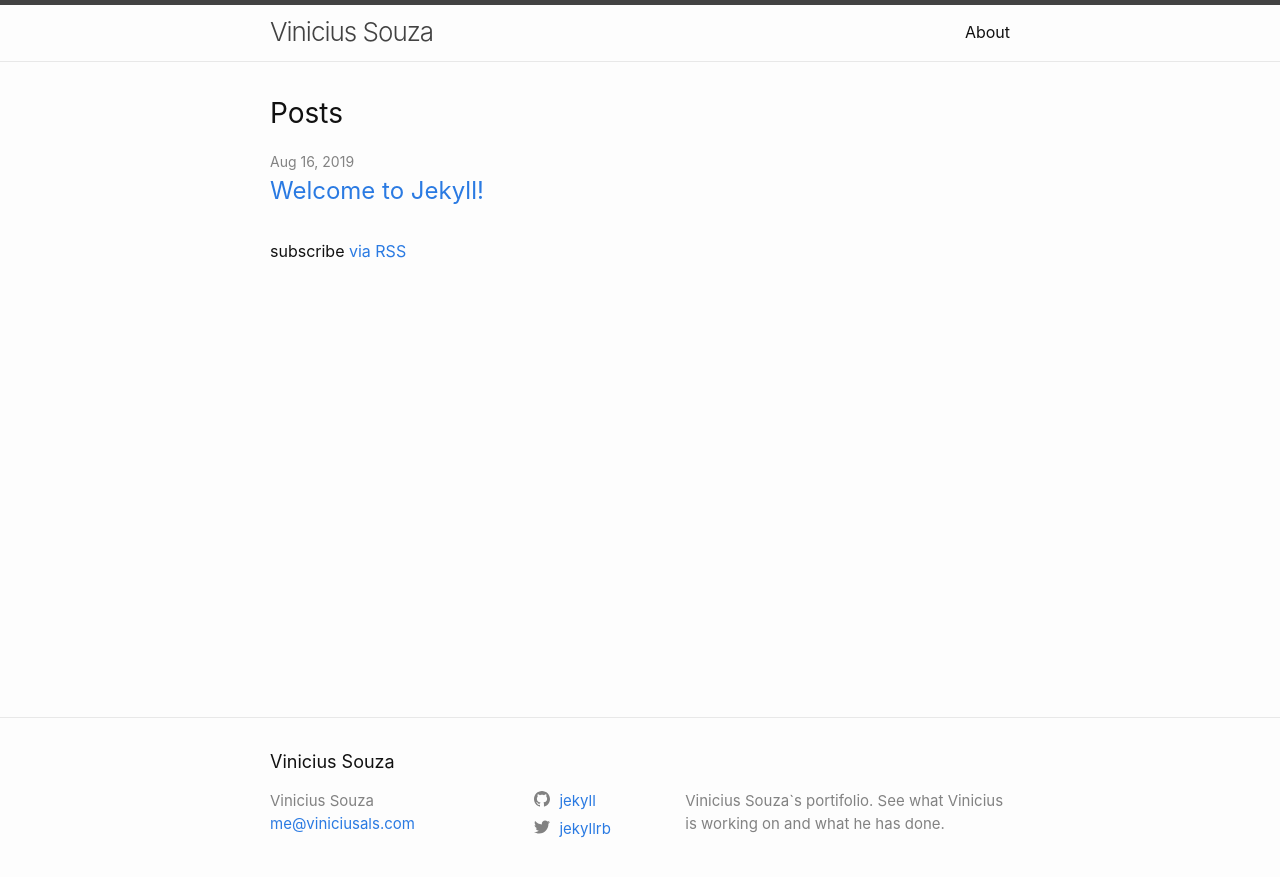
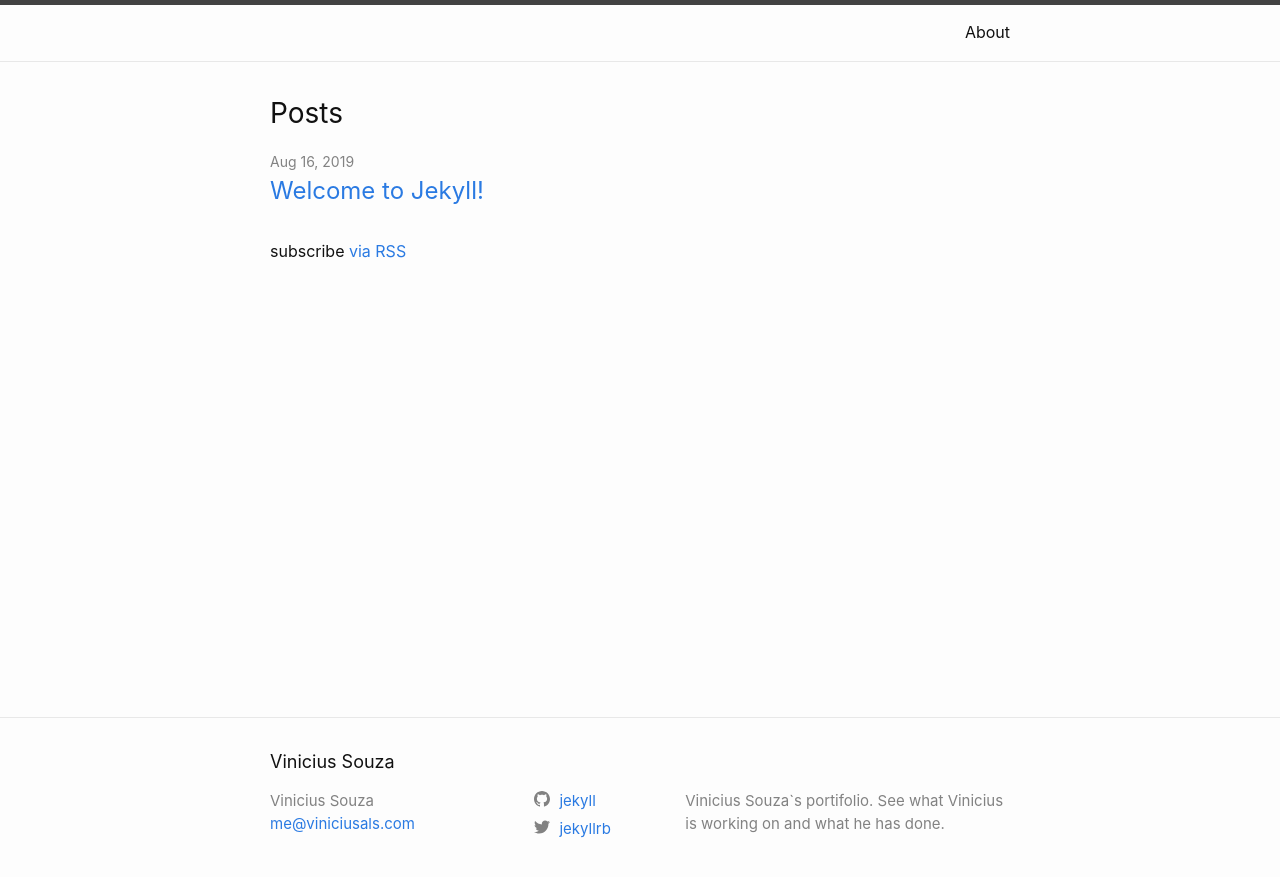
Before and after one commit to ViniciusALS/portifolio, a Jekyll site: the page built from index.md, in a window 1280 px wide. Shown: the top 877 px of the page. Built offline with Jekyll 4.4.1, drawn with Linux system fonts in a browser that asks for light colours.

Commit message:
Edit header

```diff
--- a/_includes/header.html
+++ b/_includes/header.html
@@ -1,30 +1,27 @@
 <header class="site-header" role="banner">
 
     <div class="wrapper">
-    {%- assign default_paths = site.pages | map: "path" -%}
-    {%- assign page_paths = site.header_pages | default: default_paths -%}
-    <a class="site-title" rel="author" href="{{ "/" | relative_url }}">{{ site.title | escape }}</a>
 
-    {%- if page_paths -%}
         <nav class="site-nav">
             <input type="checkbox" id="nav-trigger" class="nav-trigger" />
             <label for="nav-trigger">
                 <span class="menu-icon">
-            <svg viewBox="0 0 18 15" width="18px" height="15px">
-              <path d="M18,1.484c0,0.82-0.665,1.484-1.484,1.484H1.484C0.665,2.969,0,2.304,0,1.484l0,0C0,0.665,0.665,0,1.484,0 h15.032C17.335,0,18,0.665,18,1.484L18,1.484z M18,7.516C18,8.335,17.335,9,16.516,9H1.484C0.665,9,0,8.335,0,7.516l0,0 c0-0.82,0.665-1.484,1.484-1.484h15.032C17.335,6.031,18,6.696,18,7.516L18,7.516z M18,13.516C18,14.335,17.335,15,16.516,15H1.484 C0.665,15,0,14.335,0,13.516l0,0c0-0.82,0.665-1.483,1.484-1.483h15.032C17.335,12.031,18,12.695,18,13.516L18,13.516z"/>
-            </svg>
+                    <img src="../assets/hamburguer-menu.svg" alt="Menu">
                 </span>
             </label>
 
             <div class="trigger">
+                {%- assign page_paths = site.pages | map: "path" -%}
                 {%- for path in page_paths -%}
                     {%- assign my_page = site.pages | where: "path", path | first -%}
+
                     {%- if my_page.title -%}
-            <a class="page-link" href="{{ my_page.url | relative_url }}">{{ my_page.title | escape }}</a>
+                        <a class="page-link" href="{{ my_page.url | relative_url }}">
+                            {{ my_page.title | escape }}
+                        </a>
                     {%- endif -%}
                 {%- endfor -%}
             </div>
         </nav>
-    {%- endif -%}
     </div>
 </header>
```
Also changed, not shown: assets/hamburguer-menu.svg (added). Lines whose indentation alone changed are shown as unchanged.
